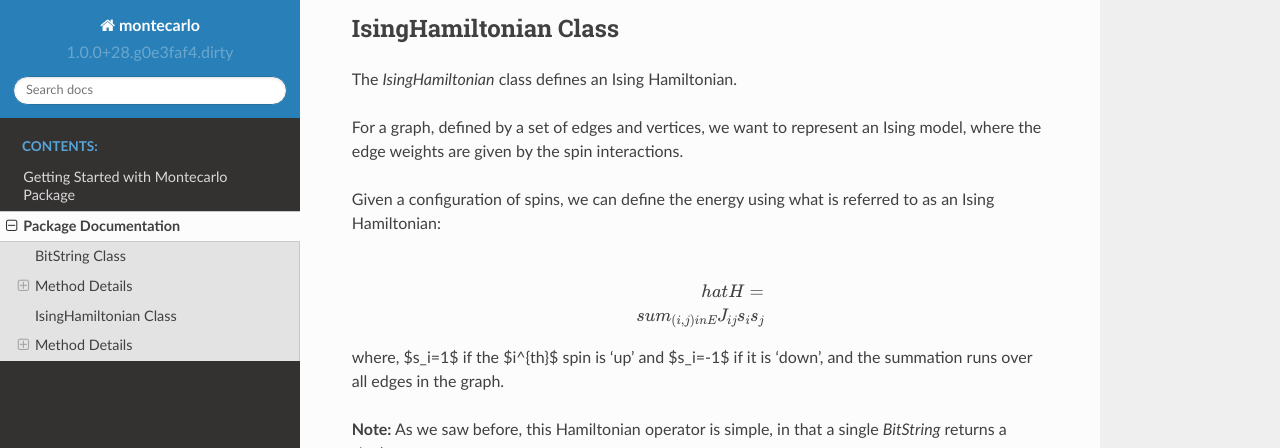
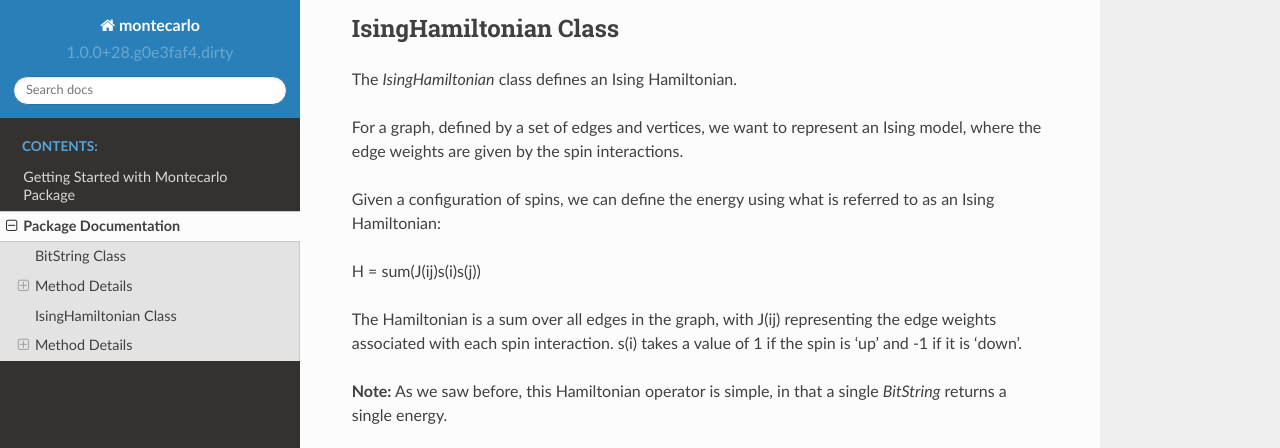
Before and after one commit to TSkidmore24/montecarlopackage, a Sphinx documentation site: the page built from docs/package_documentation.rst, in a window 1280 px wide and 900 px high, scrolled down 1336 px, cut to the strip 0-448 px from the top of the window. Built offline with Sphinx 7.4.7 and the Read the Docs theme 2.0.0, drawn with Linux system fonts in a browser that asks for light colours; the version number is read from the project's files by our own code.

Commit message:
Latex removed

```diff
--- a/docs/package_documentation.rst
+++ b/docs/package_documentation.rst
@@ -69,11 +69,10 @@ For a graph, defined by a set of edges and vertices, we want to represent an Isi
 
 Given a configuration of spins, we can define the energy using what is referred to as an Ising Hamiltonian:
 
-.. math::
+H = sum(J(ij)s(i)s(j))
 
-    \\hat{H} = \\sum_{(i,j)\\in E} J_{ij} s_i s_j
-
-where, $s_i=1$ if the $i^{th}$ spin is 'up' and $s_i=-1$ if it is 'down', and the summation runs over all edges in the graph.
+The Hamiltonian is a sum over all edges in the graph, with J(ij) representing the edge weights associated with each spin interaction.
+s(i) takes a value of 1 if the spin is 'up' and -1 if it is 'down'.
 
 **Note:** As we saw before, this Hamiltonian operator is simple, in that a single `BitString` returns a single energy.
 
```
